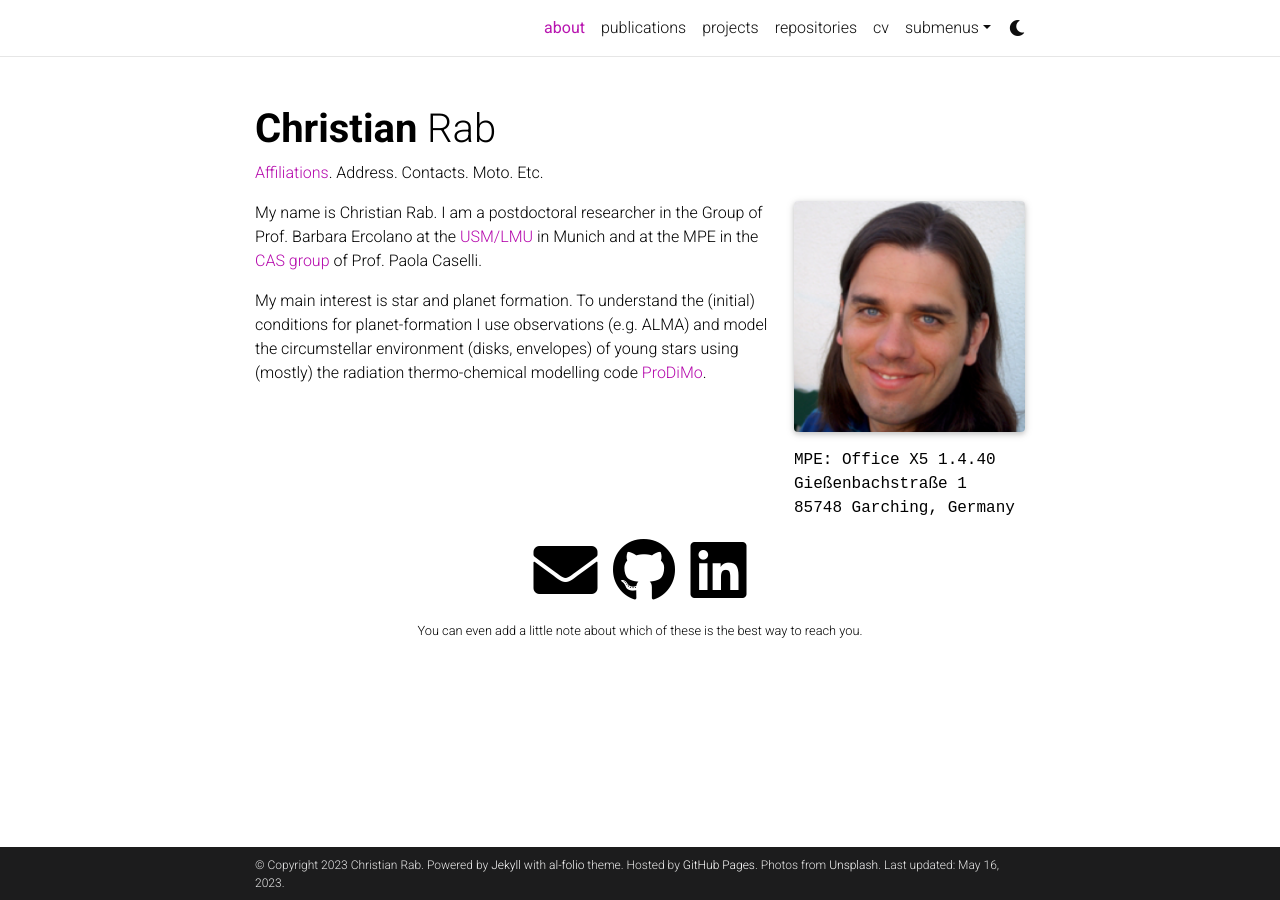
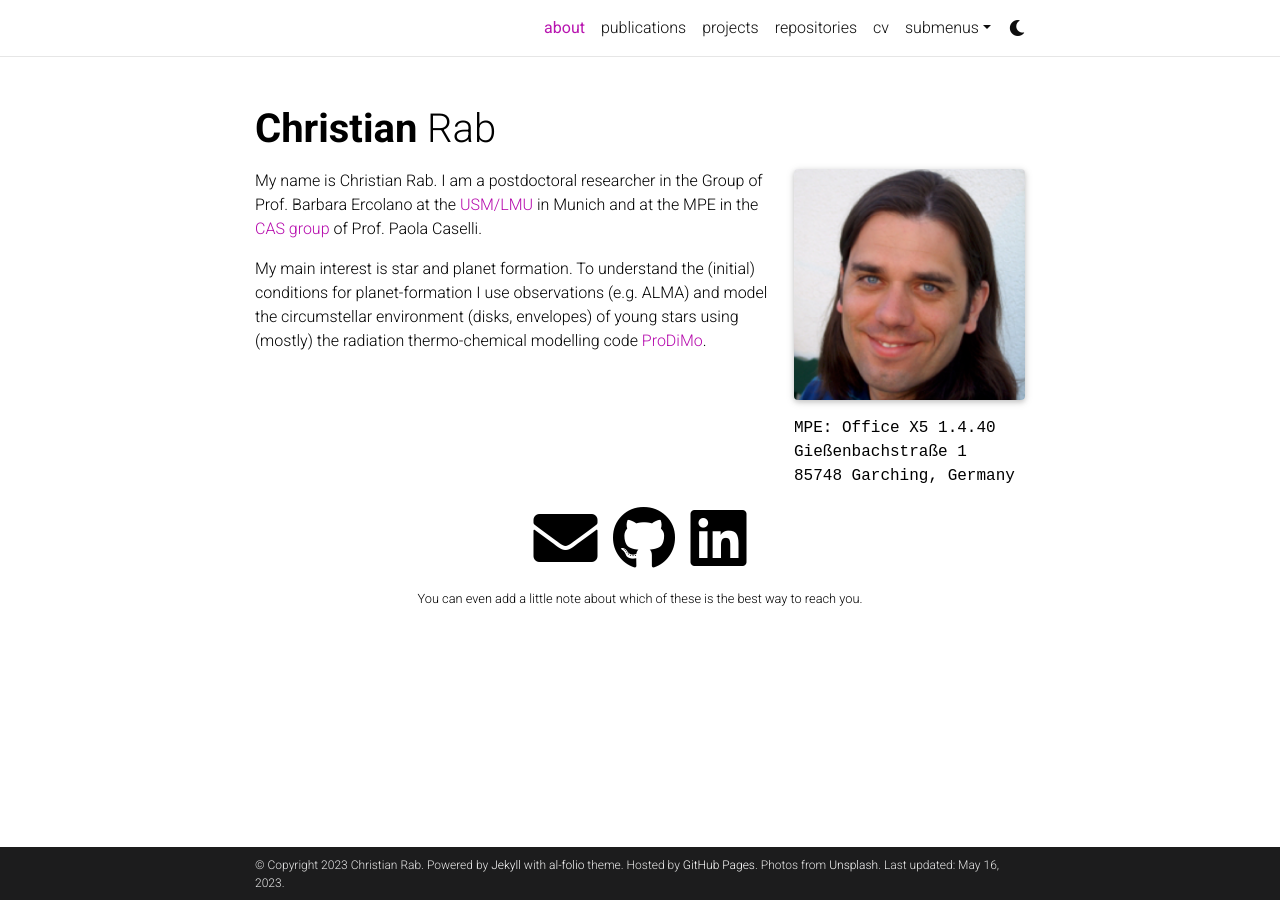
Before and after one commit to chrab/chrab.github.io, a Jekyll site: the page built from _pages/about.md, in a window 1280 px wide. Built offline with Jekyll 4.4.1, drawn with Linux system fonts in a browser that asks for light colours; full-size pictures stand in for the smaller copies a plugin makes; comment, search, counter and statistics services are not loaded; a style sheet for code colours, icons or effects is not loaded.

Commit message:
Update about.md

```diff
--- a/_pages/about.md
+++ b/_pages/about.md
@@ -2,7 +2,7 @@
 layout: about
 title: about
 permalink: /
-subtitle: <a href='#'>Affiliations</a>. Address. Contacts. Moto. Etc.
+subtitle: # <a href='#'>Affiliations</a>. Address. Contacts. Moto. Etc.
 
 profile:
   align: right
```
